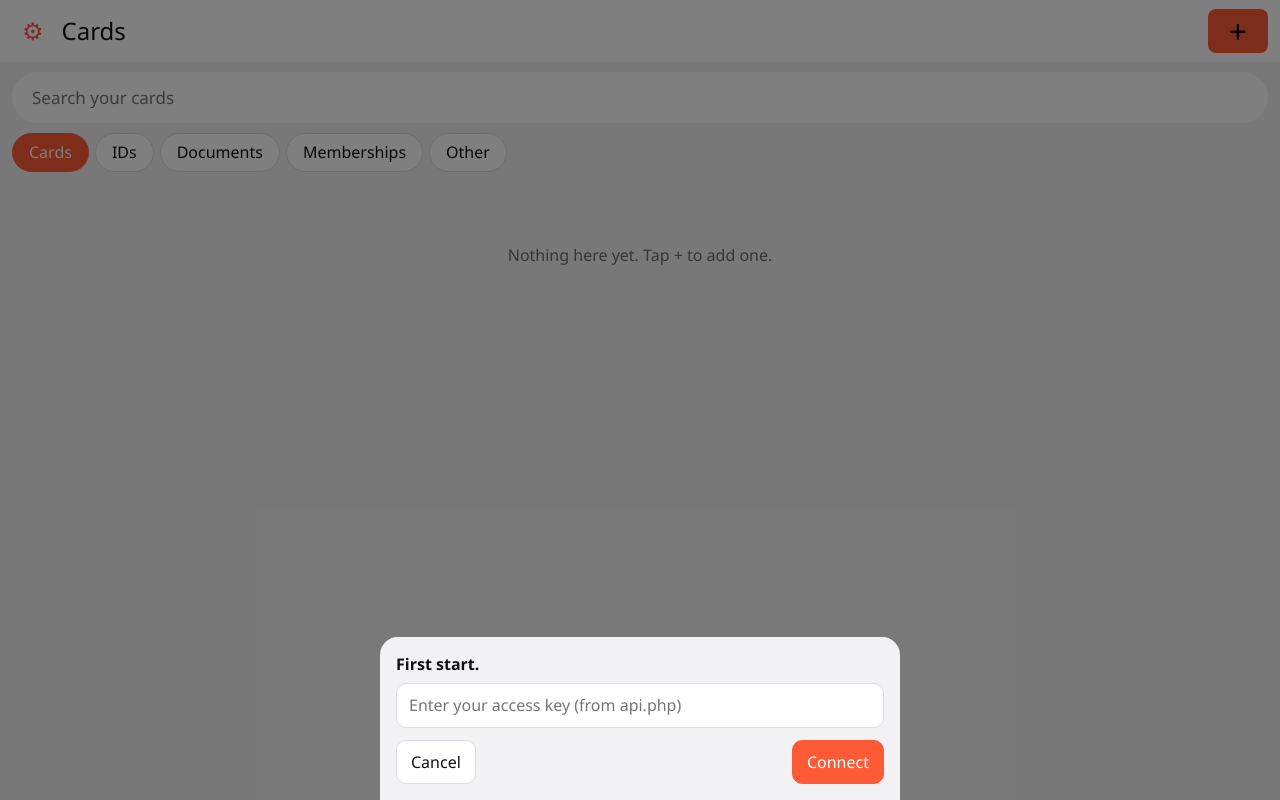
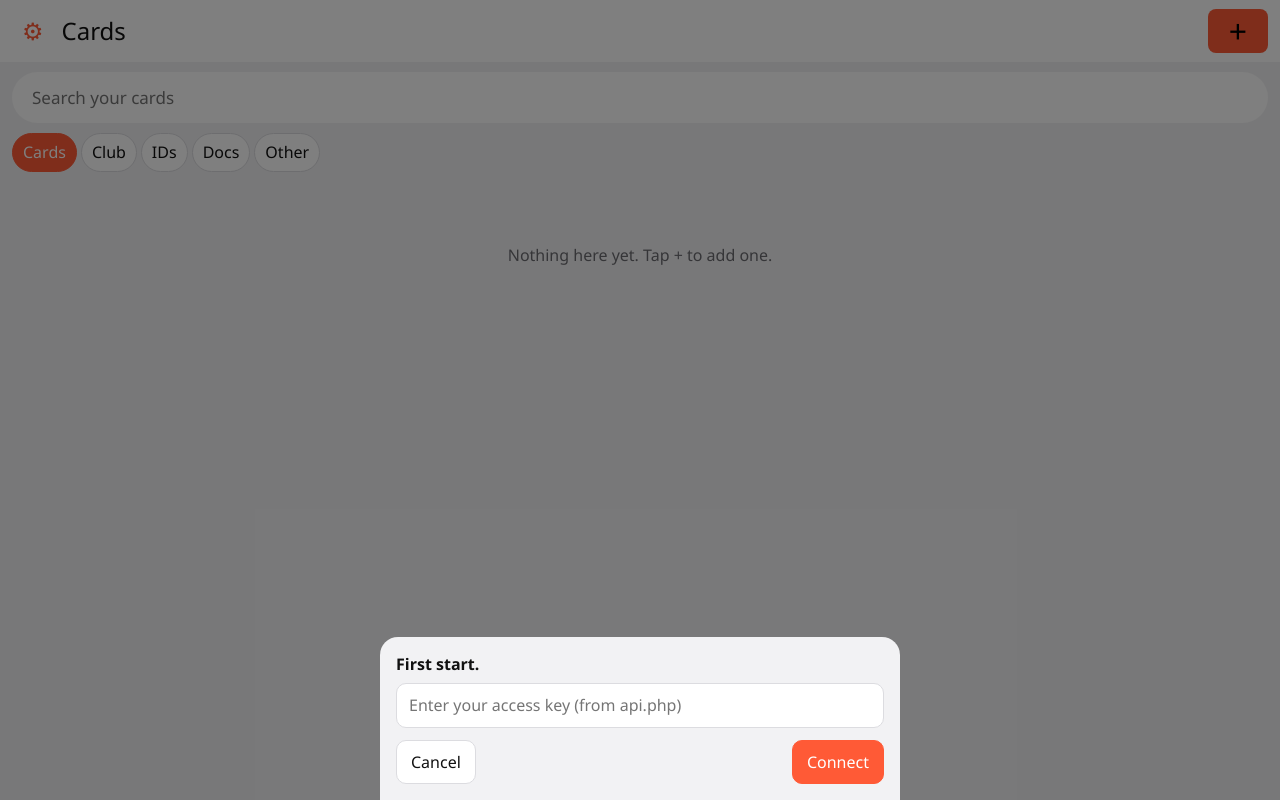
Before and after one commit to sjau/MyCards, a plain HTML site: page index.html in a window 1280 px wide. Drawn offline with Linux system fonts and the light colour scheme.

Commit message:
Shorten tab labels, reorder, slimmer pills (Cards/Club/IDs/Docs/Other)
"Documents" and "Memberships" were wide enough to force scrolling the
tab row. They are now "Docs" and "Club", and the membership tab sits
next to Cards (member cards are mostly preset stores like TCS/Rega that
only need a number). Pills got a little slimmer (padding 10px, gap 4px):
verified to fit without scrolling from a 360px-wide viewport up — the
"Member" variant still clipped ~9px at 375px. The category key stays
'member', so no data changes. Bump to v22.

```diff
--- a/index.html
+++ b/index.html
@@ -16,8 +16,8 @@ button,input,select,textarea{font:inherit;color:inherit}
 header{display:flex;gap:8px;padding:10px 12px 6px;align-items:center}
 #q,.search{flex:1;width:100%;border:0;background:var(--surf);border-radius:30px;padding:14px 20px;font-size:17px;min-width:0}
 .ib{border:0;background:none;color:var(--acc);font-size:24px;padding:6px 10px;border-radius:10px;cursor:pointer}
-nav{display:flex;gap:6px;padding:4px 12px 8px;overflow-x:auto}
-nav button{border:1px solid var(--line);background:var(--surf);border-radius:20px;padding:7px 16px;white-space:nowrap;cursor:pointer}
+nav{display:flex;gap:4px;padding:4px 12px 8px;overflow-x:auto}
+nav button{border:1px solid var(--line);background:var(--surf);border-radius:20px;padding:7px 10px;white-space:nowrap;cursor:pointer}
 nav button.on{background:var(--acc);color:#fff;border-color:var(--acc)}
 #grid{flex:1;overflow:auto;padding:4px 12px 100px;display:grid;grid-template-columns:repeat(2,1fr);gap:10px;align-content:start;grid-auto-rows:max-content}
 @media(min-width:700px){#grid{grid-template-columns:repeat(4,1fr)}}
@@ -98,7 +98,7 @@ h3.sh{font-size:22px;font-weight:600;margin:22px 4px 6px}.sn{font-size:20px}
 <div class="ov" id="zoom"></div><div class="ov" id="crop"></div><div class="modal" id="modal"></div><div class="modal" id="ask" style="z-index:14"></div><div class="modal" id="src" style="z-index:14"></div>
 <script src="stores.js"></script><script src="jsbarcode.min.js"></script><script src="qrcode.js"></script>
 <script>
-const CATS=[['loyalty','Cards'],['id','IDs'],['docs','Documents'],['member','Memberships'],['other','Other']];
+const CATS=[['loyalty','Cards'],['member','Club'],['id','IDs'],['docs','Docs'],['other','Other']];
 const CARD=c=>c.cat==='loyalty'||c.cat==='member'; // cards render with the big logo + code; the rest as documents
 const COLORS=['#1f3a34','#b3261e','#1d4ed8','#6d28d9','#b45309','#0f766e','#374151','#be185d'];
 const FMTS=[['QR','QR code'],['CODE128','Code 128'],['EAN13','EAN-13'],['EAN8','EAN-8'],['UPC','UPC-A'],['CODE39','Code 39'],['ITF','ITF'],['none','Number only']];
@@ -550,7 +550,7 @@ function openSettings(){const md=$('#ask');
 $('#sync').onclick=openSettings;
 
 /* ---------- start ---------- */
-const VER='v21';
+const VER='v22';
 addEventListener('error',e=>{const d=$('#dot');if(d)d.textContent='error: '+e.message});
 if('serviceWorker'in navigator)navigator.serviceWorker.addEventListener('message',e=>{if(e.data==='update'&&!stack.length)location.reload()});
 render();
--- a/sw.js
+++ b/sw.js
@@ -1,4 +1,4 @@
-const NS=location.pathname.replace(/[^/]+$/,''),C='wallet-v21'+NS,SHELL=['./','index.html','manifest.json','jsbarcode.min.js','qrcode.js','stores.js','icon-192.png','icon-512.png'];
+const NS=location.pathname.replace(/[^/]+$/,''),C='wallet-v22'+NS,SHELL=['./','index.html','manifest.json','jsbarcode.min.js','qrcode.js','stores.js','icon-192.png','icon-512.png'];
 self.addEventListener('install',e=>{e.waitUntil(caches.open(C).then(c=>c.addAll(SHELL)));self.skipWaiting()});
 self.addEventListener('activate',e=>{e.waitUntil(caches.keys().then(k=>Promise.all(k.filter(x=>x!==C&&(/^wallet-v\d+$/.test(x)||x.replace(/^wallet-v\d+/,'')===NS)).map(x=>caches.delete(x)))).then(()=>clients.claim()))});
 self.addEventListener('fetch',e=>{
```
